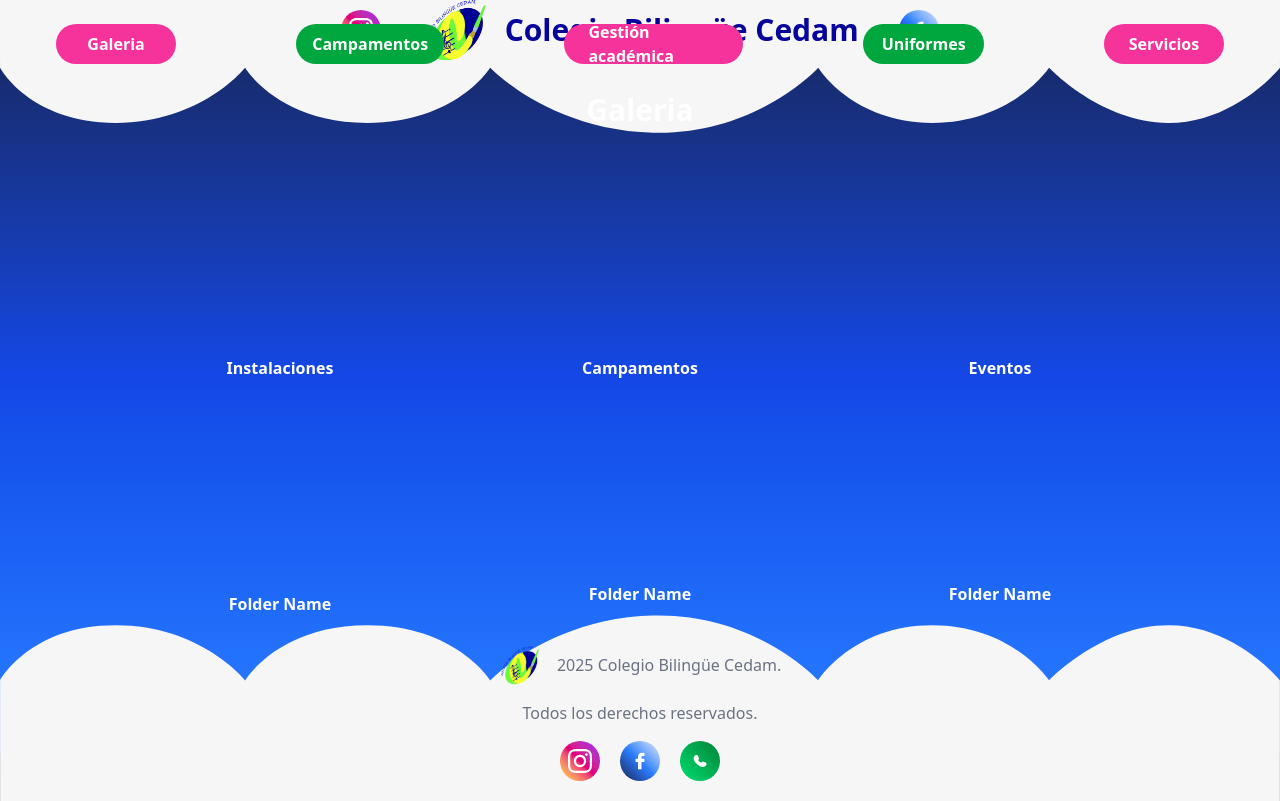
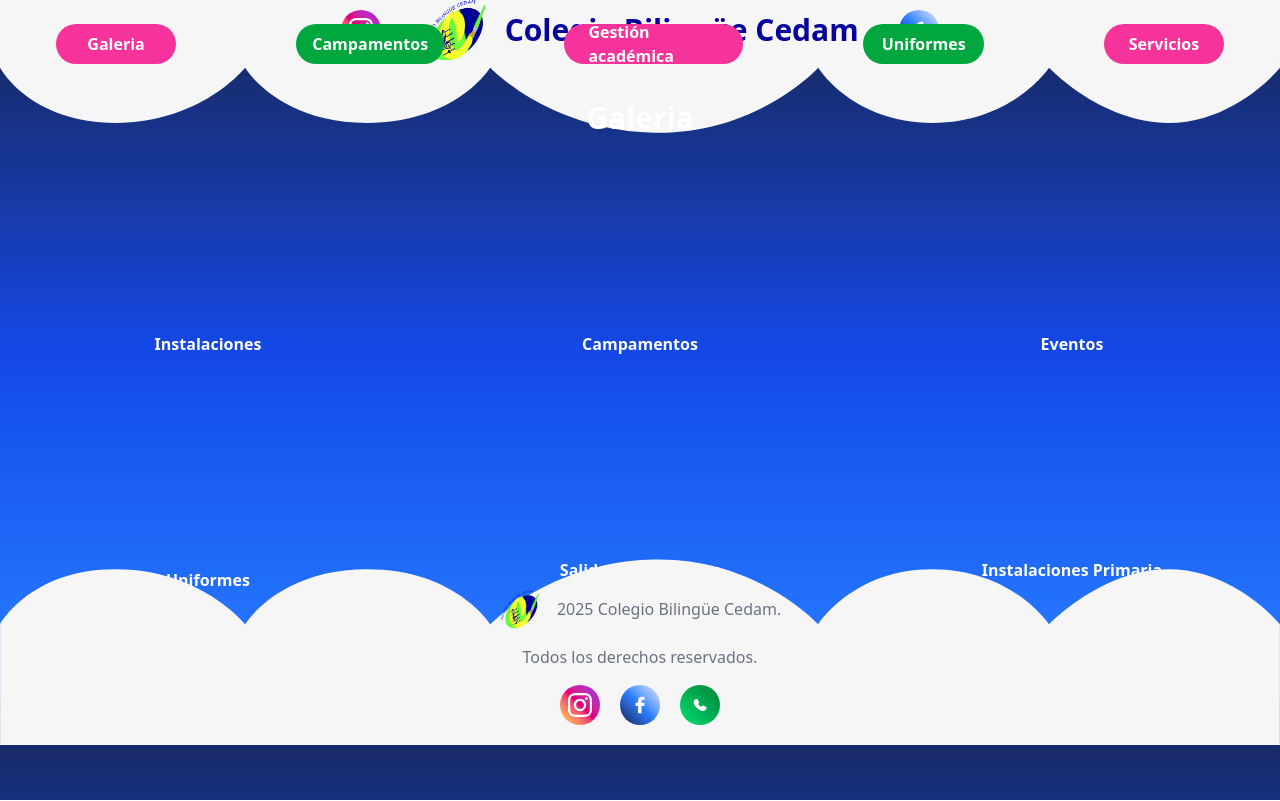
Before and after one commit to Lauracbm/CEDAM, a plain HTML site: page Galeria.html in a window 1280 px wide. Drawn offline with nearby package versions, Linux system fonts and the light colour scheme.

Commit message:
margin de folders galeria

```diff
--- a/Galeria.html
+++ b/Galeria.html
@@ -69,15 +69,15 @@
     <section>
 
         <svg width="200" height="200" class="flex">
-            <use xlink:href="Assets/line.svg"></use>
+            <use xlink:href="Assets/line."></use>
         </svg>
 
-        <main class="flex flex-col justify-center items-center -my-56">
+        <main class="flex flex-col justify-center items-center -my-54">
             <div id="title">
-                <h2 class="text-3xl font-bold text-white">Galeria</h2>
+                <h2 class="text-3xl font-bold text-white -mb-8">Galeria</h2>
             </div>
 
-            <div id="folders" class="grid grid-cols-3 gap-40 gap-y-1 m-5 justify-center items-center">
+            <div id="folders" class="grid grid-cols-3 gap-58 gap-y-1 m-5 justify-center items-center -mb-5">
 
                 <div id="folder" class="flex flex-col justify-center items-center gap-2 text-white font-bold">
                     <a href="https://www.instagram.com/colegiobilinguecedam/?igshid=1jg4e4rkaq2mo" target="_blank"
@@ -117,7 +117,7 @@
                         </svg>
                     </a>
 
-                    <p>Folder Name</p>
+                    <p>Uniformes</p>
                 </div>
                 <div id="folder" class="flex flex-col justify-center items-center gap-2 text-white font-bold">
                     <a href="https://www.instagram.com/colegiobilinguecedam/?igshid=1jg4e4rkaq2mo" target="_blank"
@@ -127,7 +127,7 @@
                         </svg>
                     </a>
 
-                    <p>Folder Name</p>
+                    <p>Salidas Pedagogicas</p>
                 </div>
                 <div id="folder" class="flex flex-col justify-center items-center gap-2 text-white font-bold">
                     <a href="https://www.instagram.com/colegiobilinguecedam/?igshid=1jg4e4rkaq2mo" target="_blank"
@@ -137,7 +137,7 @@
                         </svg>
                     </a>
 
-                    <p>Folder Name</p>
+                    <p>Instalaciones Primaria</p>
                 </div>
 
             </div>
```
Also changed, not shown: 1 other file.
